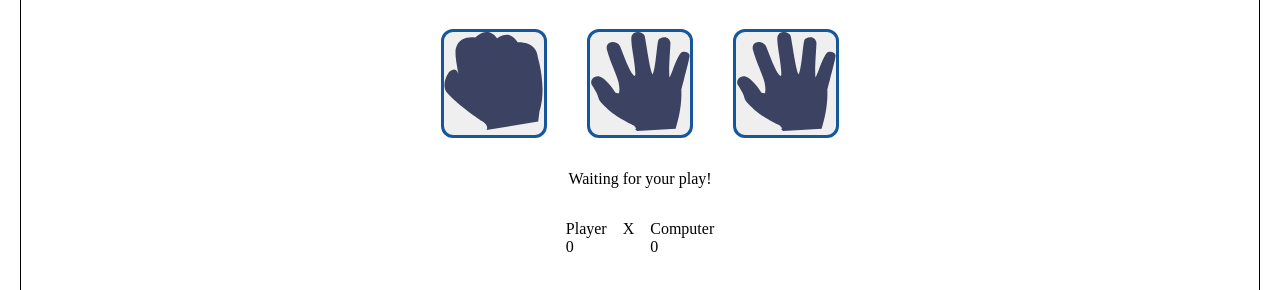
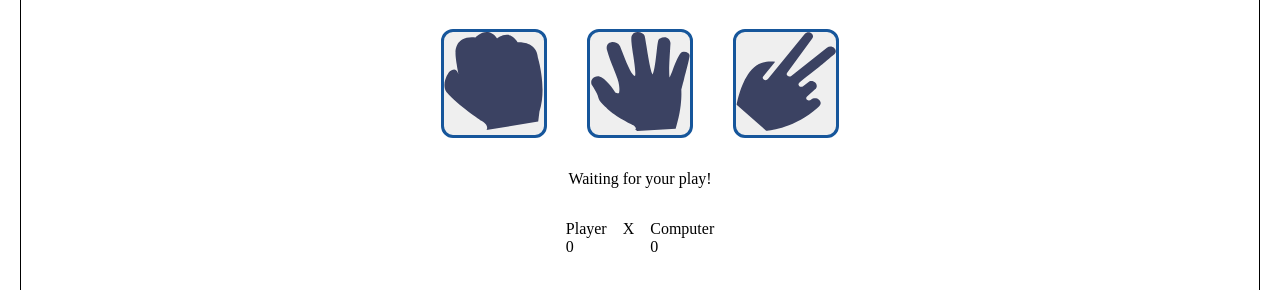
Before and after one commit to Koray-K/rock_paper_scissors, a plain HTML site: page index.html in a window 1280 px wide. Shown: the part 82-372 px from the top of the page. Drawn offline with Linux system fonts and the light colour scheme.

Commit message:
Some Bug Fixed

```diff
--- a/index.html
+++ b/index.html
@@ -19,7 +19,7 @@
                     <img src="assets/icon-paper.svg" height="100" width="100">
                 </button>
                 <button id="scissors" value="Scissors">
-                    <img src="assets/icon-paper.svg" height="100" width="100">
+                    <img src="assets/icon-scissors.svg" height="100" width="100">
                 </button>
 
             </div>
```
